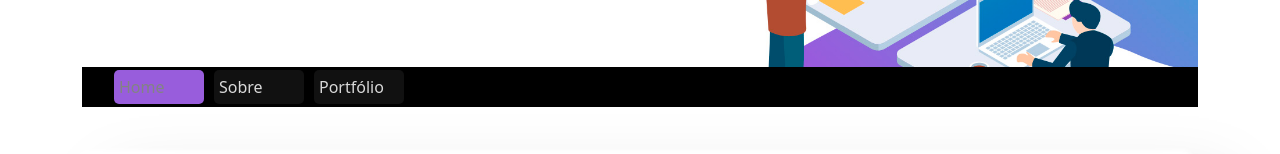
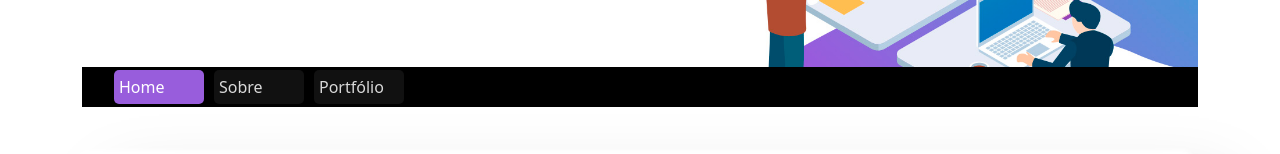
Before and after one commit to DiegoRoney/blog, a Next.js app: page / in a window 1280 px wide. In both pictures the pointer is over the item "Home". Shown: the part 183-337 px from the top of the page. Built offline with nearby package versions, Linux system fonts and the light colour scheme.

Commit message:
Update globals.css

```diff
--- a/styles/globals.css
+++ b/styles/globals.css
@@ -100,7 +100,7 @@ padding: 20px;
 }
 .nav-links li:hover{
   background-color: #985ddc;
-  color: #838383;
+  color: #ffffff;
 
 }
 
```
